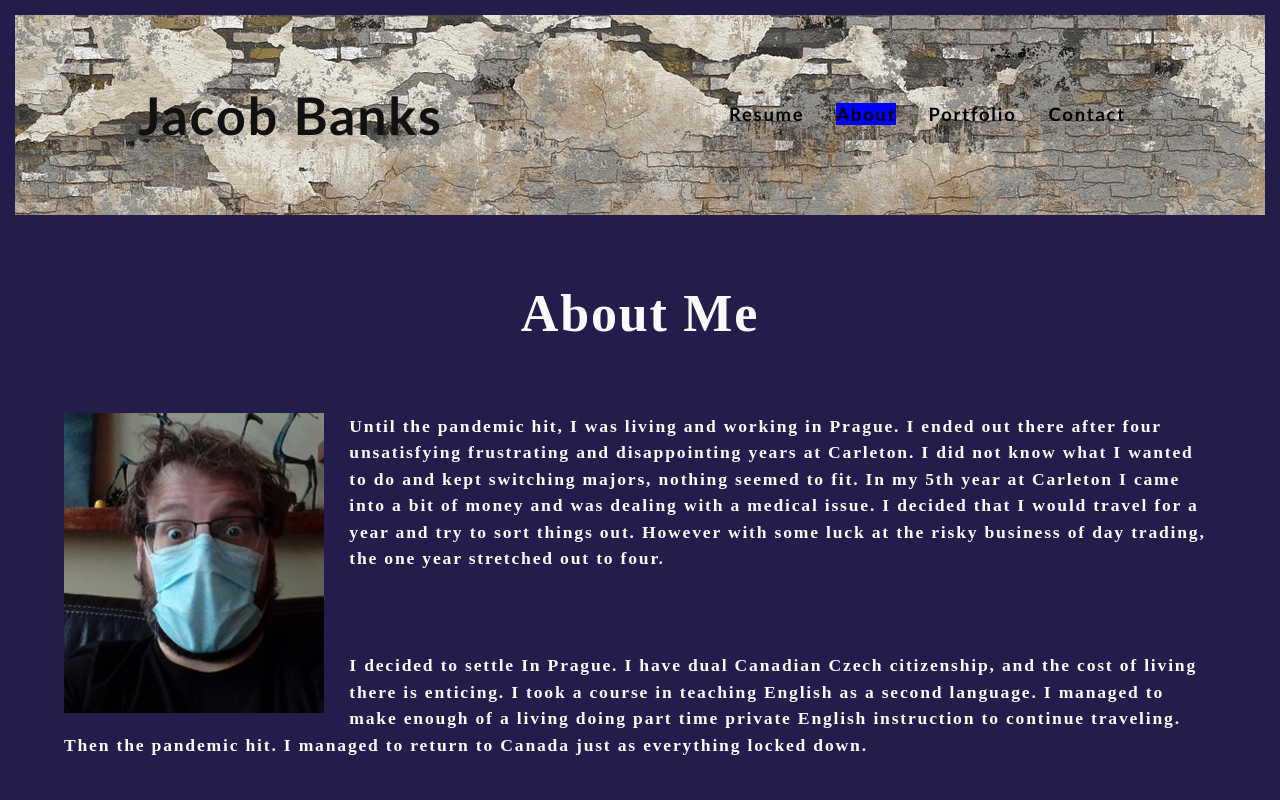
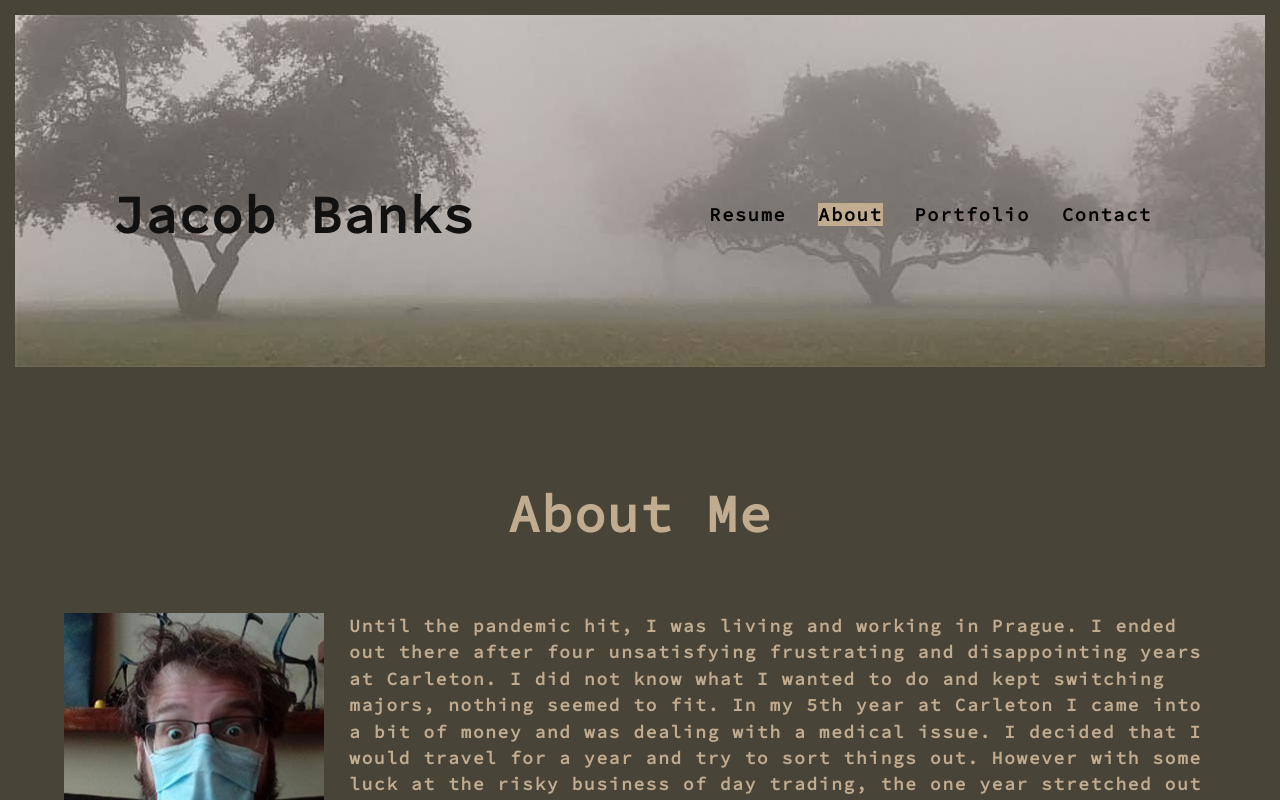
Before and after one commit to Jacob-Banks/My-Portfolio-, a React (Create React App) app in the folder my-portfolio-/: page / in a window 1280 px wide. Shown: the top 800 px of the page. Built offline with nearby package versions, Linux system fonts and the light colour scheme.

Commit message:
more styling slightly less ugl

```diff
--- a/my-portfolio-/src/components/pages/Portfolio.js
+++ b/my-portfolio-/src/components/pages/Portfolio.js
@@ -47,18 +47,20 @@ function Home() {
               className="project img-thumbnail "
               key={image.name}
             />
+            <div className="sub">
               <a href={image.link}>
                 {" "}
-              <span className="name sub py-1 px-1">{image.name}</span>
+                <span className="name  py-1 px-1">{image.name}</span>
               </a>
               <a href={image.gitLink}>
                 <img
                   src={gitahub}
                   alt="link to git hub"
-                className="project-link sub"
+                  className="project-link "
                   key={image.gitLink}
                 />
               </a>
+            </div>
           </div>
         ))}
       </div>
--- a/my-portfolio-/src/index.css
+++ b/my-portfolio-/src/index.css
@@ -1,12 +1,13 @@
+@import url("https://fonts.googleapis.com/css?family=Source+Code+Pro");
 main {
   margin: 0 auto;
   max-width: 90%;
   padding: 50px 30px;
 }
 :root {
-  --light: #fafafa;
-  --dark: rgb(36, 29, 75);
-
+  --light: rgb(193, 172, 143);
+  --dark: rgb(72, 68, 56);
+  --text: black;
   --spacing-one: calc(1rem * 0.5);
   --spacing-two: calc(1rem);
   --spacing-five: calc(2.5rem);
@@ -30,7 +31,7 @@ body {
   letter-spacing: 0.1em;
   background: var(--dark);
   color: var(--light);
-  font-family: "Poiret One", cursive;
+  font-family: Source Code Pro;
 }
 
 h1 {
@@ -61,16 +62,11 @@ header {
   margin: 15px;
   align-content: center;
   background-image: url("./assets/images/header.jpg");
-
+  background-repeat: no-repeat;
   color: #111111;
-  height: 200px;
-  font-family: "Gill Sans", "Gill Sans MT", Calibri, "Trebuchet MS", sans-serif;
+  height: 400px;
+  font-family: Source code pro;
   font-weight: bolder;
-}
-
-header img {
-  max-height: 100px;
-  width: auto;
 }
 
 .title {
@@ -126,31 +122,34 @@ input:focus {
 .project:hover {
   opacity: 0.6;
 }
-.name {
+.sub {
   display: none;
   position: absolute;
-  top: 33%;
-  left: 30px;
+  top: 20%;
+  left: 5%;
+  align-items: center;
+  background-color: aliceblue;
+  padding-bottom: 28px;
+}
 
+.name {
+  font-size: 1.5rem;
+  color: black;
   max-height: 60px;
-  opacity: 0.6;
+  opacity: 0.4;
 }
 .project-link {
-  display: none;
-  position: absolute;
-  top: 33%;
-  right: 25%;
   max-height: 55px;
-  opacity: 0.6;
+  position: relative;
+  top: 17px;
+  opacity: 0.4;
 }
-.test:hover .name {
+.test:hover .sub {
   display: block;
 }
-.test:hover .project-link {
-  display: block;
-}
+
 .test:hover .project {
-  opacity: 0.6;
+  opacity: 0.4;
   border: 12px solid white;
 }
 
@@ -179,6 +178,7 @@ nav li {
 footer {
   display: flex;
   justify-content: center;
+  margin: 25px;
 }
 footer img {
   max-width: 55px;
@@ -245,7 +245,8 @@ footer img {
   cursor: pointer;
 }
 .nav-link-active {
-  background-color: blue;
+  color: blue;
+  background-color: var(--light);
 }
 
 @media only screen and (max-width: 1024px) {
```
Also changed, not shown: my-portfolio-/src/assets/images/header.jpg. Lines whose indentation alone changed are shown as unchanged.
